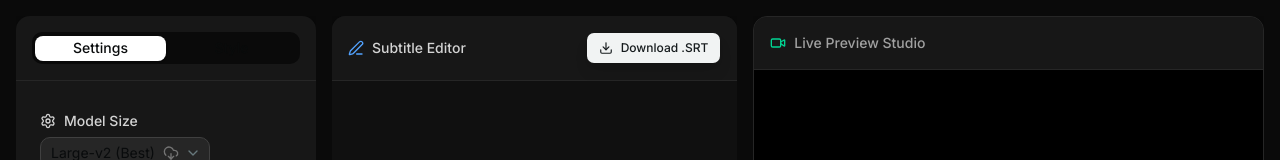
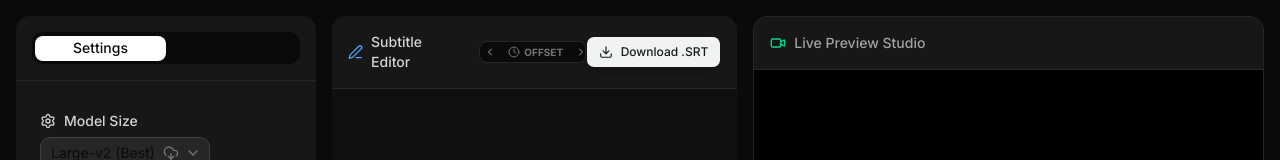
Before and after one commit to ramizmortada/capsync, a Next.js app in the folder frontend/: page / in a window 1280 px wide. Shown: the top 160 px of the page. Built offline with nearby package versions, Linux system fonts and the light colour scheme; no server answers.

Commit message:
feat: add handleOffsetSegments function to adjust subtitle timing and integrate with SubtitleEditor

```diff
--- a/frontend/app/components/SubtitleEditor.tsx
+++ b/frontend/app/components/SubtitleEditor.tsx
@@ -1,5 +1,5 @@
 import { useState, useEffect, useRef } from "react";
-import { Edit3, Trash2, Download, Combine, Check, ArrowRight, SquareSplitHorizontal } from "lucide-react";
+import { Edit3, Trash2, Download, Combine, Check, ArrowRight, SquareSplitHorizontal, ChevronLeft, ChevronRight, Clock } from "lucide-react";
 import { Button } from "@/components/ui/button";
 import { Card } from "@/components/ui/card";
 import { ScrollArea } from "@/components/ui/scroll-area";
@@ -33,6 +33,7 @@ interface SubtitleEditorProps {
   handleMergeSegments: (index1: number, index2: number) => void;
   handleDeleteSegments: (indices: number[]) => void;
   handleDuplicateSegment: (index: number) => void;
+  handleOffsetSegments: (seconds: number) => void;
   onSeek: (time: number) => void;
   clearProject: () => void;
   downloadSRT: () => void;
@@ -45,6 +46,7 @@ export function SubtitleEditor({
   handleMergeSegments,
   handleDeleteSegments,
   handleDuplicateSegment,
+  handleOffsetSegments,
   onSeek,
   clearProject,
   downloadSRT
@@ -104,6 +106,27 @@ export function SubtitleEditor({
             <span className="ml-2 text-xs font-semibold bg-emerald-500/20 text-emerald-300 px-2 py-0.5 rounded-full border border-emerald-500/30">
               {selectedIndexes.length} selected
             </span>
+          )}
+          {selectedIndexes.length === 0 && (
+            <div className="flex items-center gap-0.5 ml-3 bg-neutral-950 border border-neutral-800 rounded-md overflow-hidden">
+              <button
+                onClick={() => handleOffsetSegments(-0.1)}
+                className="hover:bg-neutral-800 p-1 transition-colors text-neutral-400 hover:text-white"
+                title="Shift all subtitles 100ms earlier"
+              >
+                <ChevronLeft className="w-3 h-3" />
+              </button>
+              <div className="flex items-center gap-1 px-1.5 text-[10px] uppercase font-bold text-neutral-500 select-none">
+                <Clock className="w-3 h-3" /> Offset
+              </div>
+              <button
+                onClick={() => handleOffsetSegments(0.1)}
+                className="hover:bg-neutral-800 p-1 transition-colors text-neutral-400 hover:text-white"
+                title="Shift all subtitles 100ms later"
+              >
+                <ChevronRight className="w-3 h-3" />
+              </button>
+            </div>
           )}
         </div>
         <div className="flex items-center gap-2">
--- a/frontend/app/page.tsx
+++ b/frontend/app/page.tsx
@@ -426,6 +426,26 @@ export default function WhisperXApp() {
     });
   };
 
+  const handleOffsetSegments = (offsetSeconds: number) => {
+    updateSegments((prev) => {
+      return prev.map(segment => {
+        // Also offset the underlying words array if it exists
+        const offsetWords = segment.words ? segment.words.map((w: any) => ({
+          ...w,
+          start: Math.max(0, (w.start || 0) + offsetSeconds),
+          end: Math.max(0, (w.end || 0) + offsetSeconds)
+        })) : segment.words;
+
+        return {
+          ...segment,
+          start: Math.max(0, segment.start + offsetSeconds),
+          end: Math.max(0, segment.end + offsetSeconds),
+          words: offsetWords
+        };
+      });
+    });
+  };
+
   const togglePlay = () => {
     if (!mediaRef.current) return;
     if (mediaRef.current.paused) {
@@ -752,6 +772,7 @@ export default function WhisperXApp() {
               handleDeleteSegments={handleDeleteSegments}
               handleDuplicateSegment={handleDuplicateSegment}
               handleMergeSegments={handleMergeSegments}
+              handleOffsetSegments={handleOffsetSegments}
               onSeek={(time) => {
                 if (mediaRef.current) {
                   mediaRef.current.currentTime = time;
```
